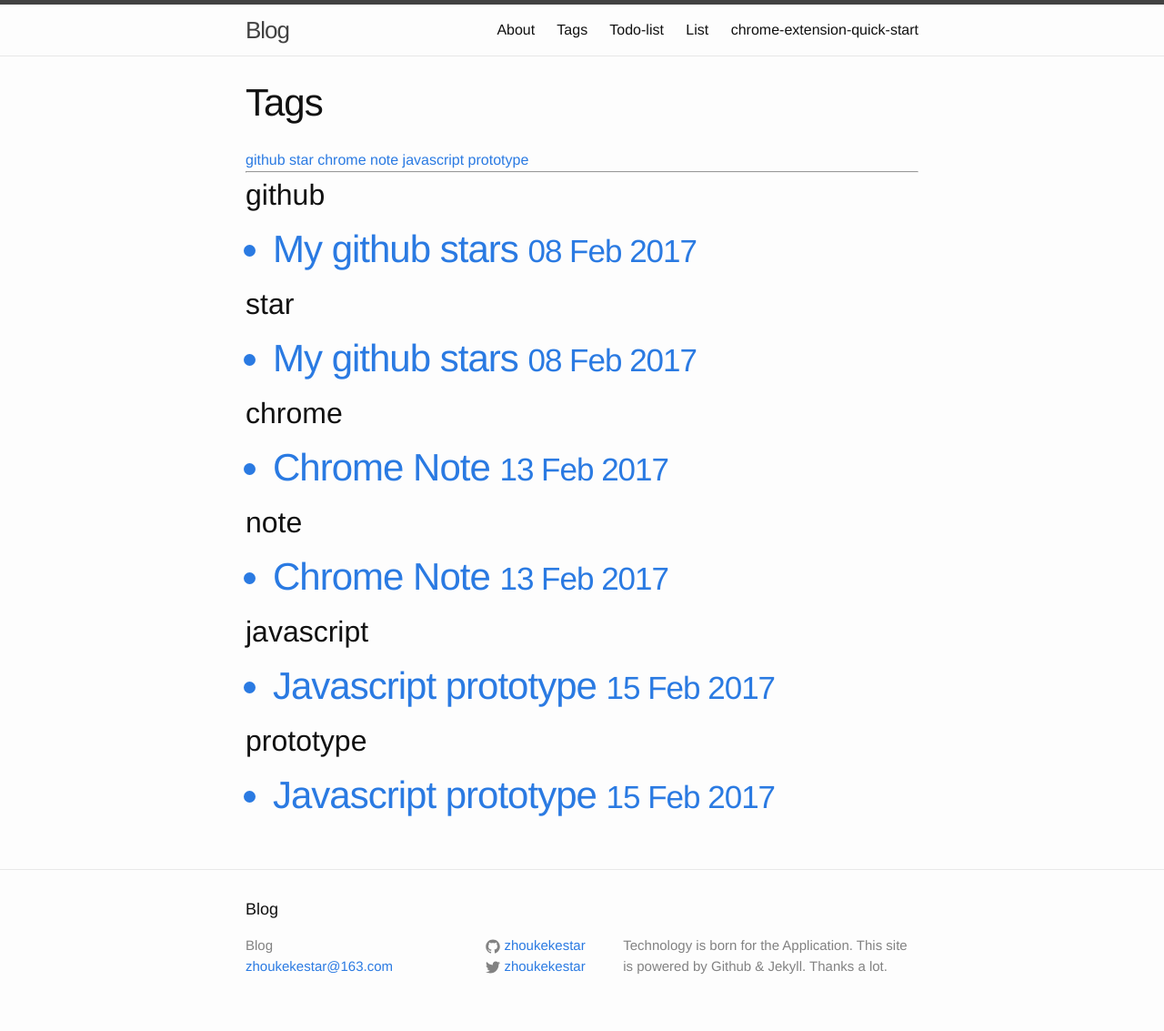
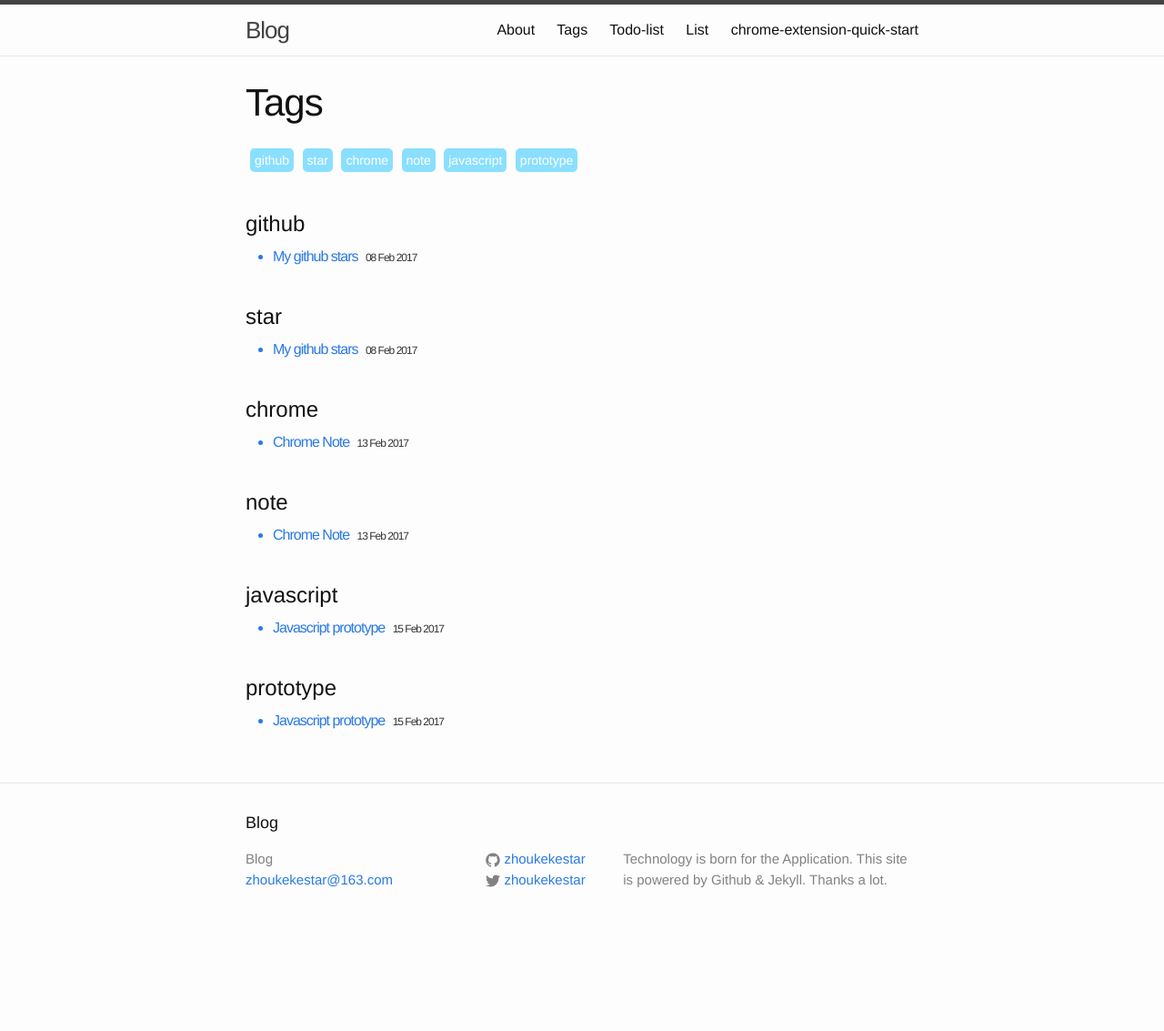
Before and after one commit to zhoukekestar/notes, a Jekyll site: the page built from tags.html, in a window 1280 px wide. Shown: the whole page at 91% size. Built offline with Jekyll 4.4.1, drawn with Linux system fonts in a browser that asks for light colours; after the commit the page ends 1038 px from its top, so only the background shows below that.

Commit message:
style tags

```diff
--- a/index.html
+++ b/index.html
@@ -51,7 +51,7 @@ layout: default
         <span class="post-meta">{{ post.date | date: "%b %-d, %Y" }}</span>
         {% if post.tags %}
           {% for tag in post.tags %}
-            <span class="post-tag">{{ tag }}</span>
+            <a href='{{site.baseurl}}/tags#{{ tag }}' class="post-tag">{{ tag }}</a>
           {% endfor %}
         {% endif %}
 
--- a/tags.html
+++ b/tags.html
@@ -4,12 +4,36 @@ title: Tags
 ---
 
 <div class="tags-expo">
+  <style media="screen">
+    .post-content h2 {
+      font-size: 24px;
+      margin: 40px 0 10px;
+    }
+    .post-tag {
+      background: #8adfff;
+      color: #fff;
+      padding: 5px 5px;
+      font-size: 14px;
+      border-radius: 5px;
+      margin-left: 5px;
+      text-decoration: none;
+    }
+    a.post-title {
+      font-size: 16px;
+      text-decoration: none;
+    }
+    small.post-date {
+      font-size: 12px;
+      color: #333;
+      margin-left: 5px;
+    }
+  </style>
   <div class="tags-expo-list">
     {% for tag in site.tags %}
     <a href="#{{ tag[0] | slugify }}" class="post-tag">{{ tag[0] }}</a>
     {% endfor %}
   </div>
-  <hr/>
+
   <div class="tags-expo-section">
     {% for tag in site.tags %}
     <h2 id="{{ tag[0] | slugify }}">{{ tag[0] }}</h2>
```
